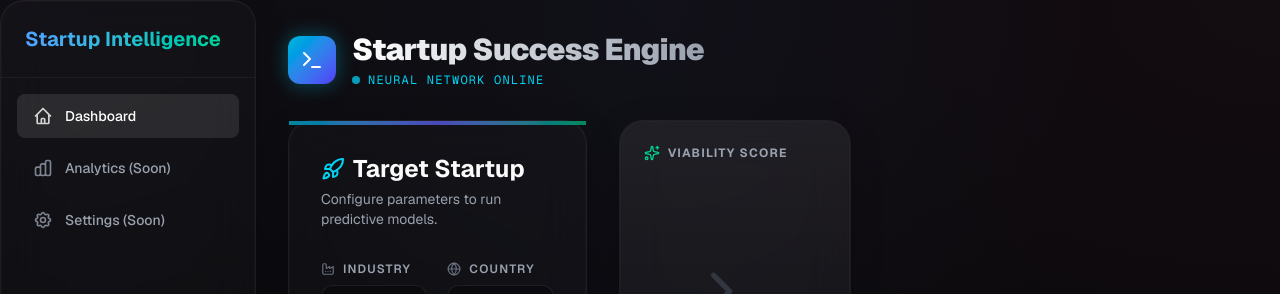
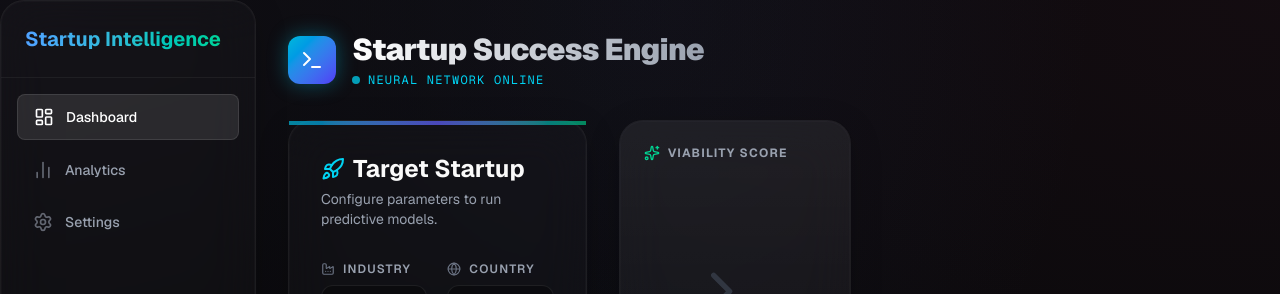
Before and after one commit to AadityaBhuree/startup-success-engine, a Next.js app in the folder app/frontend/: page / in a window 1280 px wide. Shown: the top 294 px of the page. Built offline with nearby package versions, Linux system fonts and the light colour scheme.

Commit message:
feat: make sidebar nav links live with active state highlighting

```diff
--- a/app/frontend/src/components/Sidebar.tsx
+++ b/app/frontend/src/components/Sidebar.tsx
@@ -1,6 +1,18 @@
+"use client";
+
 import Link from "next/link";
+import { usePathname } from "next/navigation";
+import { LayoutDashboard, BarChart2, Settings } from "lucide-react";
 
 export default function Sidebar() {
+  const pathname = usePathname();
+
+  const navItems = [
+    { href: "/", label: "Dashboard", icon: LayoutDashboard },
+    { href: "/analytics", label: "Analytics", icon: BarChart2 },
+    { href: "/settings", label: "Settings", icon: Settings },
+  ];
+
   return (
     <aside className="w-64 glass-panel border-r border-white/5 hidden md:flex flex-col">
       <div className="p-6 border-b border-white/5">
@@ -10,28 +22,23 @@ export default function Sidebar() {
       </div>
 
       <nav className="flex-1 p-4 space-y-2">
-        <Link
-          href="/"
-          className="flex items-center gap-3 px-4 py-3 text-sm font-medium rounded-lg text-white bg-white/10"
-        >
-          <svg className="w-5 h-5 opacity-80" fill="none" viewBox="0 0 24 24" stroke="currentColor">
-            <path strokeLinecap="round" strokeLinejoin="round" strokeWidth={2} d="M3 12l2-2m0 0l7-7 7 7M5 10v10a1 1 0 001 1h3m10-11l2 2m-2-2v10a1 1 0 01-1 1h-3m-6 0a1 1 0 001-1v-4a1 1 0 011-1h2a1 1 0 011 1v4a1 1 0 001 1m-6 0h6" />
-          </svg>
-          Dashboard
-        </Link>
-        <div className="flex items-center gap-3 px-4 py-3 text-sm font-medium rounded-lg text-gray-400 hover:text-white hover:bg-white/5 transition-colors cursor-not-allowed">
-          <svg className="w-5 h-5 opacity-80" fill="none" viewBox="0 0 24 24" stroke="currentColor">
-            <path strokeLinecap="round" strokeLinejoin="round" strokeWidth={2} d="M9 19v-6a2 2 0 00-2-2H5a2 2 0 00-2 2v6a2 2 0 002 2h2a2 2 0 002-2zm0 0V9a2 2 0 012-2h2a2 2 0 012 2v10m-6 0a2 2 0 002 2h2a2 2 0 002-2m0 0V5a2 2 0 012-2h2a2 2 0 012 2v14a2 2 0 01-2 2h-2a2 2 0 01-2-2z" />
-          </svg>
-          Analytics (Soon)
-        </div>
-        <div className="flex items-center gap-3 px-4 py-3 text-sm font-medium rounded-lg text-gray-400 hover:text-white hover:bg-white/5 transition-colors cursor-not-allowed">
-          <svg className="w-5 h-5 opacity-80" fill="none" viewBox="0 0 24 24" stroke="currentColor">
-            <path strokeLinecap="round" strokeLinejoin="round" strokeWidth={2} d="M10.325 4.317c.426-1.756 2.924-1.756 3.35 0a1.724 1.724 0 002.573 1.066c1.543-.94 3.31.826 2.37 2.37a1.724 1.724 0 001.065 2.572c1.756.426 1.756 2.924 0 3.35a1.724 1.724 0 00-1.066 2.573c.94 1.543-.826 3.31-2.37 2.37a1.724 1.724 0 00-2.572 1.065c-.426 1.756-2.924 1.756-3.35 0a1.724 1.724 0 00-2.573-1.066c-1.543.94-3.31-.826-2.37-2.37a1.724 1.724 0 00-1.065-2.572c-1.756-.426-1.756-2.924 0-3.35a1.724 1.724 0 001.066-2.573c-.94-1.543.826-3.31 2.37-2.37.996.608 2.296.07 2.572-1.065z" />
-            <path strokeLinecap="round" strokeLinejoin="round" strokeWidth={2} d="M15 12a3 3 0 11-6 0 3 3 0 016 0z" />
-          </svg>
-          Settings (Soon)
-        </div>
+        {navItems.map(({ href, label, icon: Icon }) => {
+          const active = pathname === href;
+          return (
+            <Link
+              key={href}
+              href={href}
+              className={`flex items-center gap-3 px-4 py-3 text-sm font-medium rounded-lg transition-all duration-200 ${
+                active
+                  ? "text-white bg-white/10 border border-white/10"
+                  : "text-gray-400 hover:text-white hover:bg-white/5"
+              }`}
+            >
+              <Icon className={`w-5 h-5 ${active ? "opacity-100" : "opacity-60"}`} />
+              {label}
+            </Link>
+          );
+        })}
       </nav>
 
       <div className="p-4 border-t border-white/5">
```
